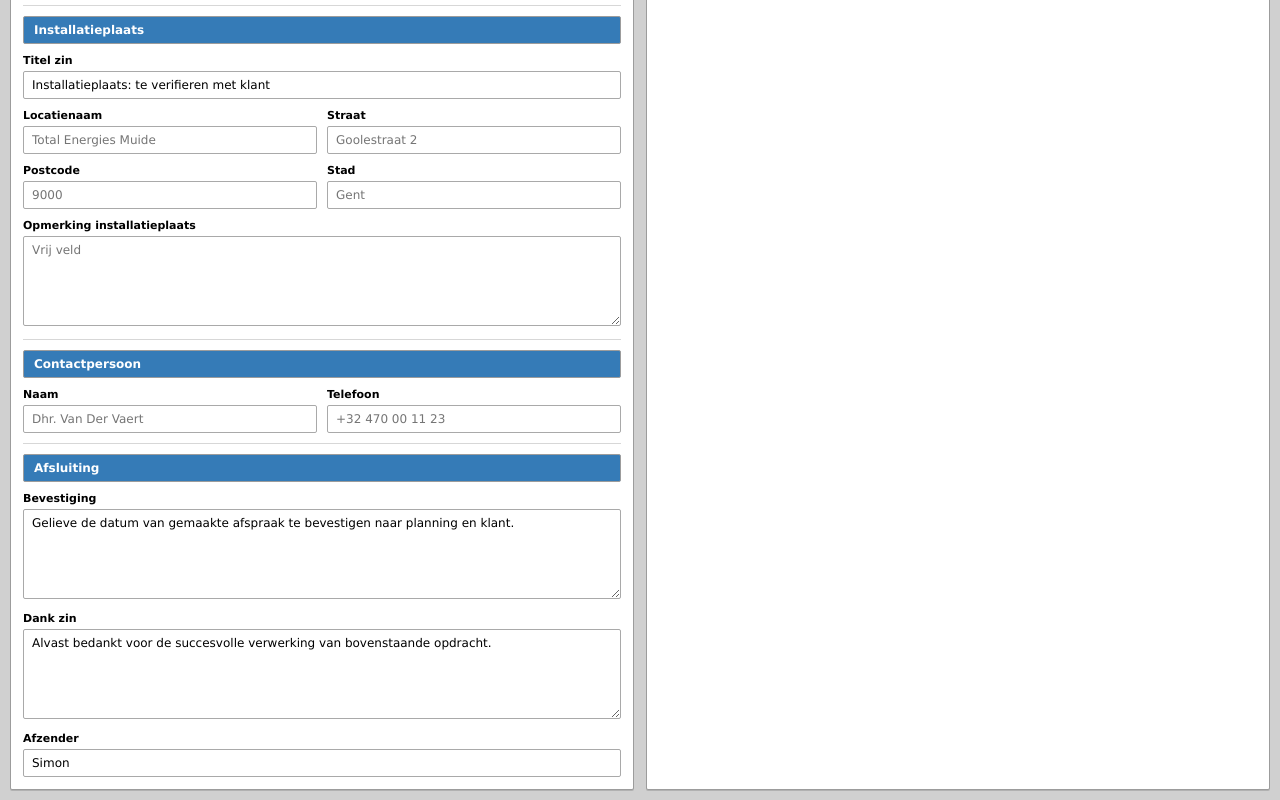
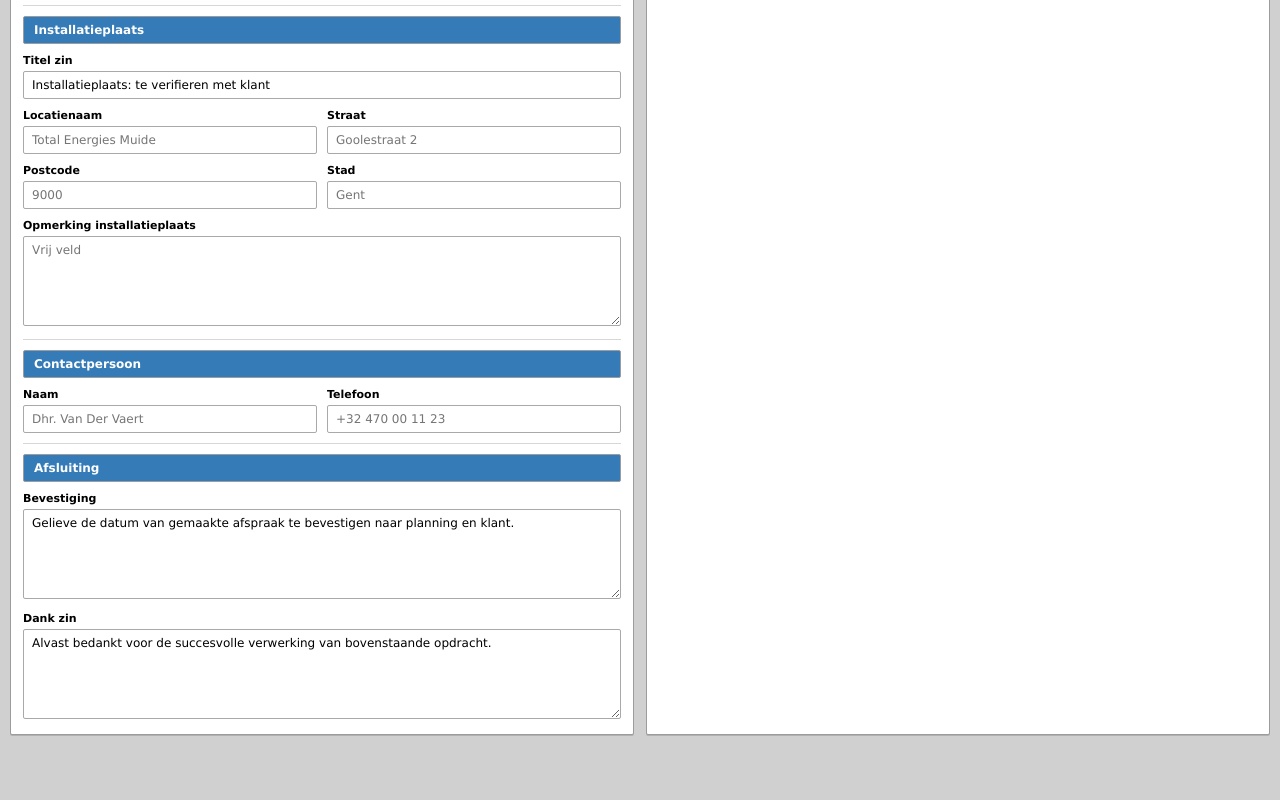
Before and after one commit to SlimmyJ/templategen_vue, a Vue app: page / in a window 1280 px wide. Shown: the part 825-1625 px from the top of the page. After the commit the page ends 1570 px from the top, so only its background shows below. Built offline with nearby package versions, Linux system fonts and the light colour scheme.

Commit message:
No greetings

```diff
--- a/src/App.vue
+++ b/src/App.vue
@@ -170,8 +170,6 @@ async function copyEmail(): Promise<void> {
           <label style="margin-top: 10px;">Dank zin</label>
           <textarea v-model="request.ending.thanksLine"></textarea>
 
-          <label style="margin-top: 10px;">Afzender</label>
-          <input v-model="request.senderName" />
         </div>
       </div>
 
```
